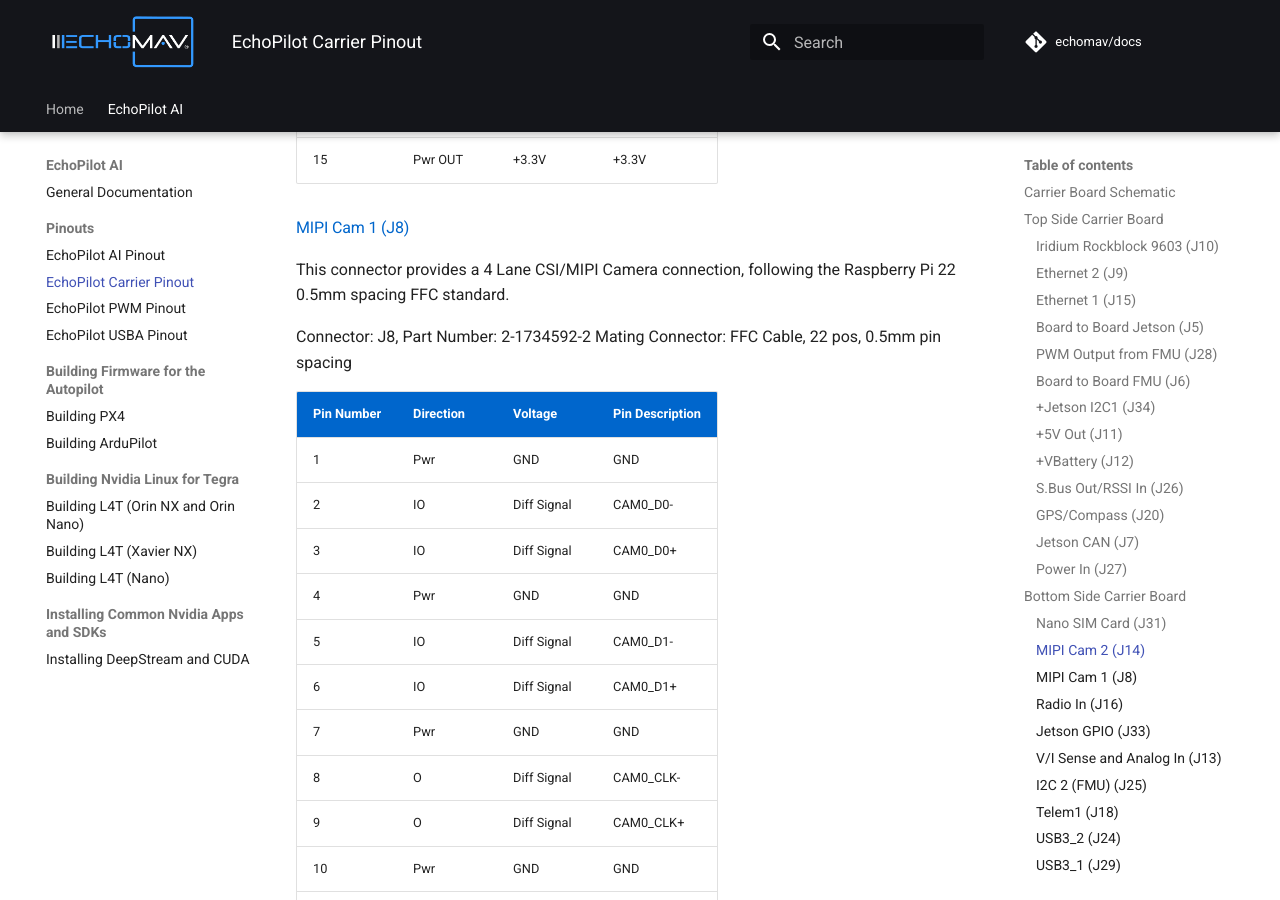
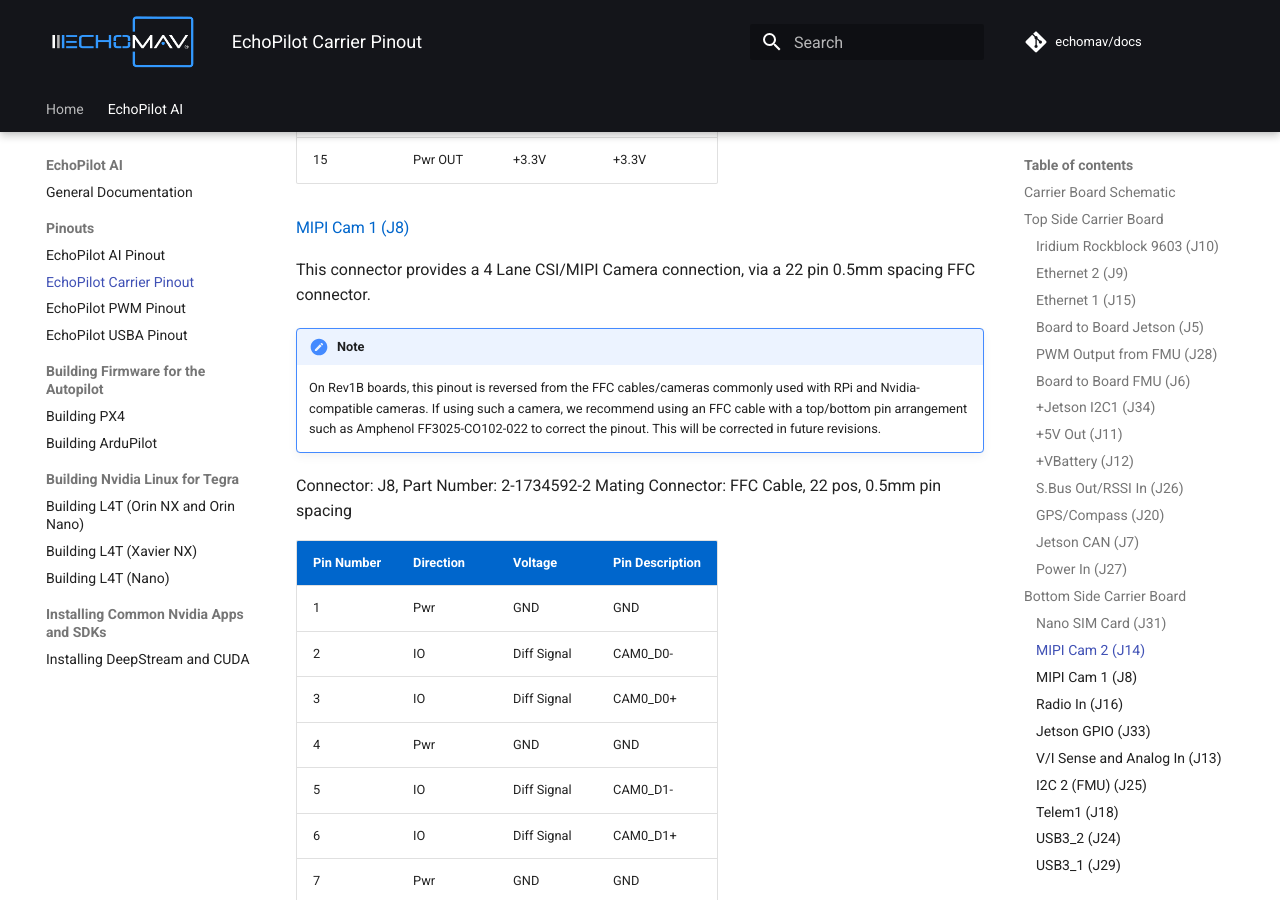
Before and after one commit to EchoMAV/docs, an MkDocs documentation site: the page built from docs/echopilot_carrier_pinout.md, in a window 1280 px wide and 900 px high, scrolled down 16569 px. Built offline with MkDocs 1.6.1 and Material for MkDocs 9.7.7, drawn with Linux system fonts in a browser that asks for light colours; comment, search, counter and statistics services are not loaded; the version menu is left out; some of the changed text lies outside the part shown.

Commit message:
add note about mipi pinout and typos

```diff
--- a/docs/echopilot_carrier_pinout.md
+++ b/docs/echopilot_carrier_pinout.md
@@ -377,7 +377,7 @@
 ![Bottom Side Components](assets/bottom-side-labels-carrier-board.png)
 
 !!! note
-    The MIPI CAM1 connector shown above does NOT match the Rev1B board, which features a smaller 22 pin 0.5mm FFC connector.
+    The MIPI CAM1 connector shown in the image abovee does NOT match the Rev1B board, which features a smaller 22 pin 0.5mm FFC connector. The documentation and pinout in this document is correct.
 
 #### Nano SIM Card (J31)
 A Nano SIM card holder. Used only if a M.2 3052 Key B Cellular modem is attached to J30.
@@ -408,7 +408,10 @@
 
 
 #### MIPI Cam 1 (J8)
-This connector provides a 4 Lane CSI/MIPI Camera connection, following the Raspberry Pi 22 0.5mm spacing FFC standard.
+This connector provides a 4 Lane CSI/MIPI Camera connection, via a 22 pin 0.5mm spacing FFC connector.
+
+!!! note
+    On Rev1B boards, this pinout is reversed from the FFC cables/cameras commonly used with RPi and Nvidia-compatible cameras. If using such a camera, we recommend using an FFC cable with a top/bottom pin arrangement such as Amphenol FF3025-CO102-022 to correct the pinout. This will be corrected in future revisions.
 
 Connector: J8, Part Number: 2-1734592-2
 Mating Connector: FFC Cable, 22 pos, 0.5mm pin spacing
```
Also changed, not shown: docs/compile_l4t.md (+1 -1 lines).
